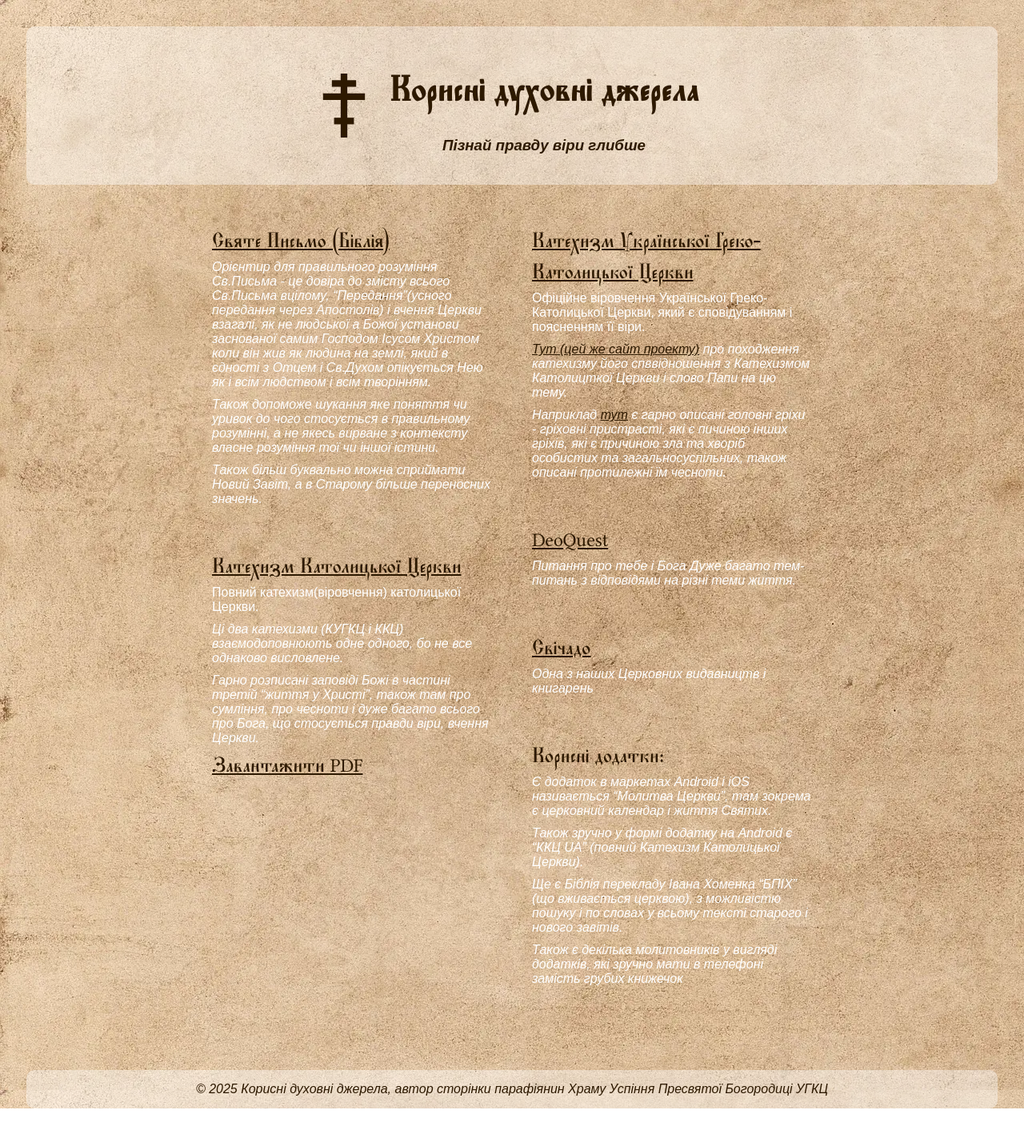
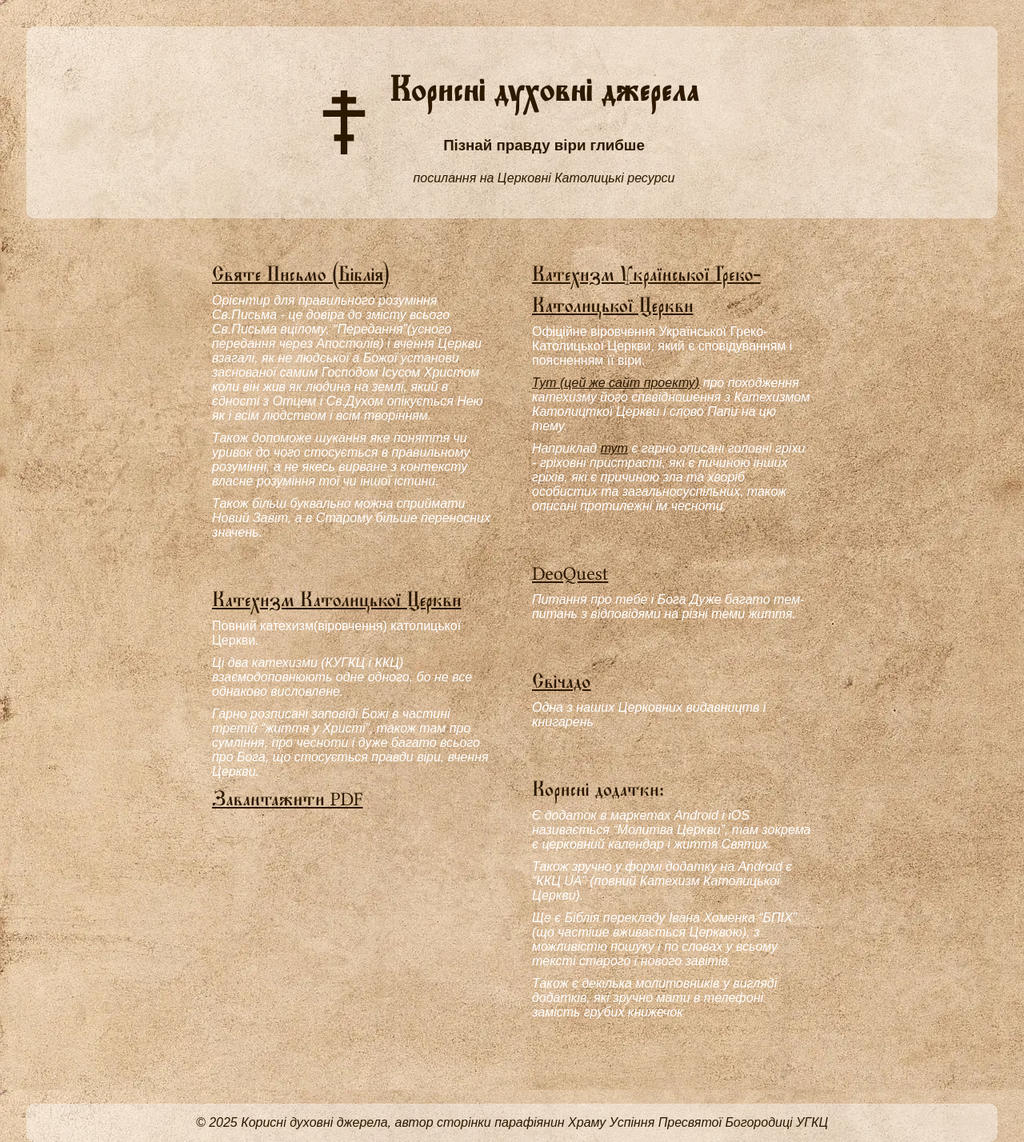
Before and after one commit to MichaelGangura/kddzherela, a plain HTML site: page index.html in a window 1280 px wide. Shown: the whole page at 80% size. Before the commit the page ends 1386 px from the top, so only its background shows below. Drawn offline with Linux system fonts and the light colour scheme; some packages are replaced by stand-ins of ours.

Commit message:
title and misc updates

```diff
--- a/index.html
+++ b/index.html
@@ -13,7 +13,7 @@
     <link rel="icon" type="image/png" sizes="32x32" href="icons/favicon-32x32.png">
     <!-- <link rel="icon" type="image/png" sizes="16x16" href="icons/favicon-16x16.png">
     <link rel="manifest" href="icons/site.webmanifest"> -->
-    <title>Корисні духовні джерела | віровчення</title>
+    <title>Корисні духовні джерела / віровчення Католицької Церкви /</title>
 
     <style>
         * {
@@ -41,6 +41,10 @@
             font-family: sans-serif;
             font-weight: 400;
             font-style: italic;
+        }
+        .sans-serif-2 {
+            font-family: sans-serif;
+            font-weight: 400;
         }
 
         .b {
@@ -100,8 +104,13 @@
         }
 
         h1,
-        h3 {
+        h3,
+        h4 {
             text-align: center;
+        }
+
+        h4 {
+            color: #2d1900;
         }
 
         .cross-d,
@@ -167,9 +176,9 @@
             }
         }
 
-        @media (max-width: 375px) {
+        @media (max-width: 500px) {
             header {
-                height: 90vh;
+                height: 95vh;
             }
         }
     </style>
@@ -183,7 +192,8 @@
         </div>
         <div class="h">
             <h1 class="ponomar-regular b">Корисні духовні джерела</h1>
-            <h3 class="bb sans-serif">Пізнай правду віри глибше</h3>
+            <h3 class="bb sans-serif-2">Пізнай правду віри глибше</h3>
+            <h4 class="sans-serif">посилання на Церковні Католицькі ресурси</h4>
         </div>
     </header>
     <main>
@@ -278,7 +288,7 @@
                     </p>
                     <p>
                         Ще є Біблія перекладу Івана Хоменка “БПІХ”
-                        (що вживається церквою),
+                        (що частіше вживається Церквою),
                         з можливістю пошуку і по словах у всьому тексті
                         старого і нового завітів.
                     </p>
```
